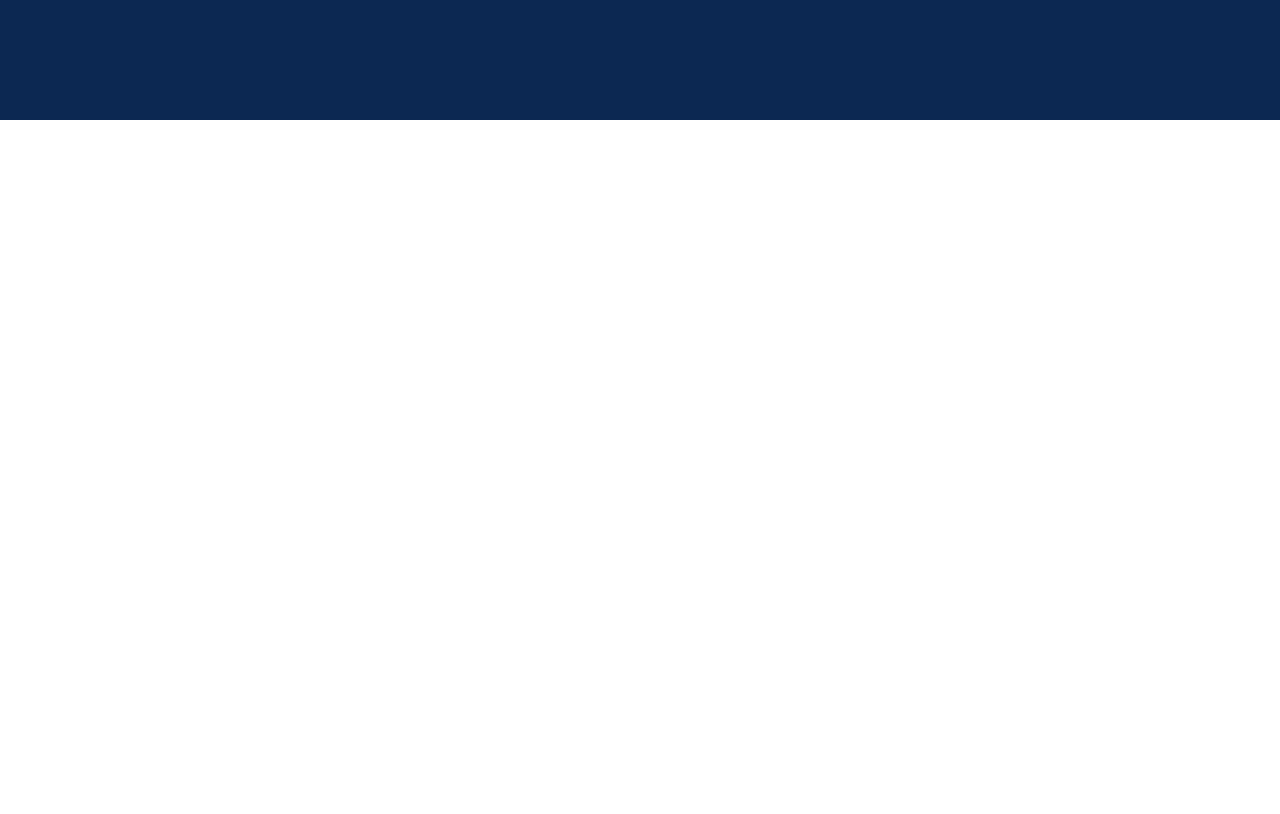
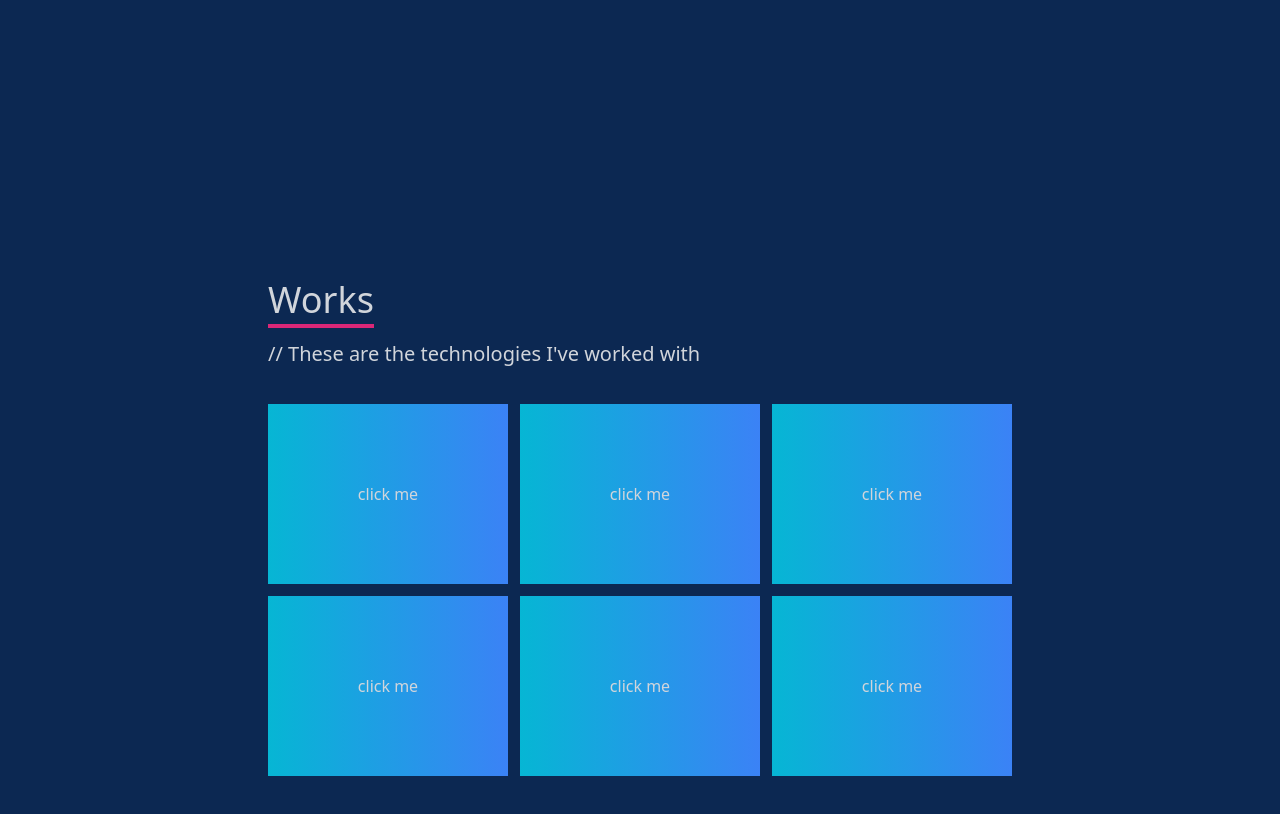
Before and after one commit to syahrilhanla/portfolio-website, a Next.js app: page / in a window 1280 px wide. Shown: the part 2280-3094 px from the top of the page. Before the commit the page ends 2400 px from the top, so only its background shows below. Built offline with nearby package versions, Linux system fonts and the light colour scheme.

Commit message:
added work component

```diff
--- /dev/null
+++ b/components/Works.jsx
@@ -0,0 +1,56 @@
+import Image from "next/image";
+
+const Works = () => {
+	const workImages = [
+		"workImg.jpeg",
+		"realestate.jpg",
+		"workImg.jpeg",
+		"realestate.jpg",
+		"workImg.jpeg",
+		"realestate.jpg",
+	];
+
+	return (
+		<div
+			name='skills'
+			className='bg-[#0c2852] min-h-screen text-gray-300 flex flex-col justify-center items-center text-center px-[8rem]'
+		>
+			<div className='flex justify-start flex-col sm:mt-3 mt-[6rem]'>
+				<h1 className='text-4xl w-min font-medium border-b-4 border-pink-600 py-1'>
+					Works
+				</h1>
+				<p className='text-xl font-light py-3 mb-6 text-left'>
+					// These are the technologies I've worked with
+				</p>
+
+				<div className='grid grid-cols-1 sm:grid-cols-3 gap-3 '>
+					{workImages.map((image) => (
+						<div className=''>
+							{/* <Image
+								src={`/${image}`}
+								height={180}
+								width={240}
+								className="className='hover:bg-slate-300 duration-500 z-0 "
+							/> */}
+							<div
+								className='cursor-pointer h-[300px] w-[300px] duration-1000'
+								style={{
+									backgroundImage: `url('/${image}')`,
+									width: "240px",
+									height: "180px",
+									zIndex: 1,
+								}}
+							>
+								<div className='flex hover:hidden h-full w-full bg-gradient-to-r from-cyan-500 to-blue-500 justify-center items-center duration-1000'>
+									<button>click me</button>
+								</div>
+							</div>
+						</div>
+					))}
+				</div>
+			</div>
+		</div>
+	);
+};
+
+export default Works;
--- a/pages/index.js
+++ b/pages/index.js
@@ -3,6 +3,7 @@ import About from "../components/About";
 import Home from "../components/Home";
 import Navbar from "../components/Navbar";
 import Skills from "../components/Skills";
+import Works from "../components/Works";
 
 export default function Startup() {
 	return (
@@ -16,6 +17,7 @@ export default function Startup() {
 			<Home />
 			<About />
 			<Skills />
+			<Works />
 		</div>
 	);
 }
```
